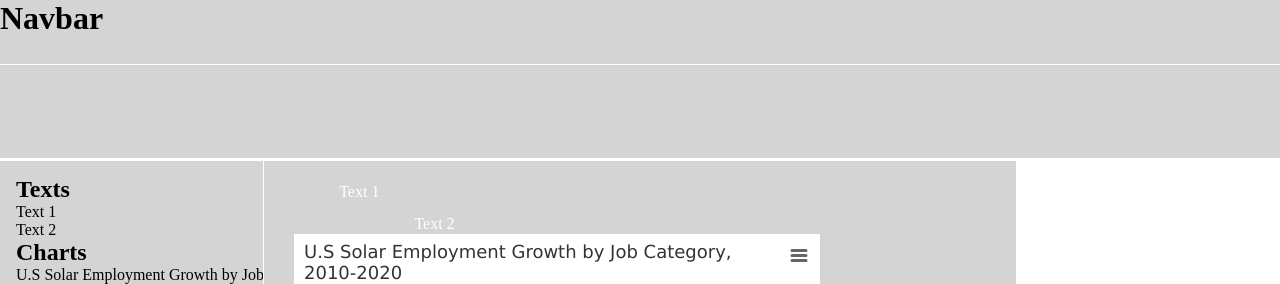
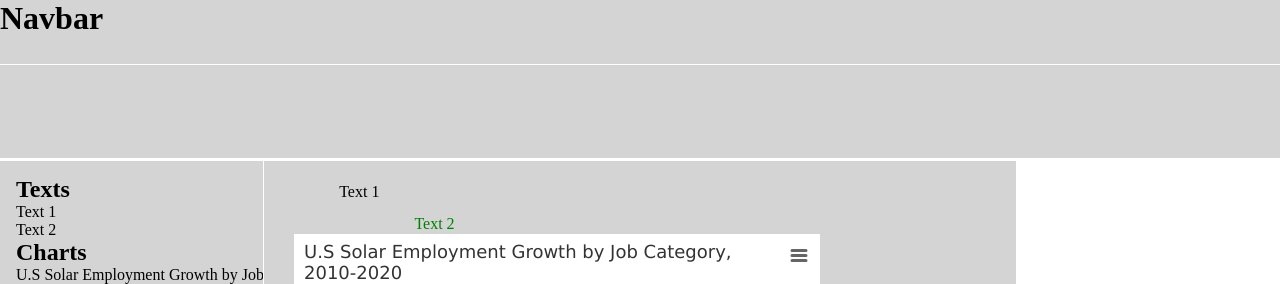
Before and after one commit to NessaAz/rate-my-service, a React (Vite) app: page / in a window 1280 px wide. Shown: the top 284 px of the page. Built offline with nearby package versions, Linux system fonts and the light colour scheme.

Commit message:
Change styling of text objects

```diff
--- a/src/Utilities/Data/canvasObjects.js
+++ b/src/Utilities/Data/canvasObjects.js
@@ -9,7 +9,8 @@ const canvasObjects = [
         element: "p",
         content: "Text 1",
         contentStyle: {
-            fontSize: "1rem"
+            fontSize: "1rem",
+            color: "black"
         }
     },
     {
@@ -22,7 +23,8 @@ const canvasObjects = [
         element: "p",
         content: "Text 2",
         contentStyle: {
-            fontSize: "1rem"
+            fontSize: "1rem",
+            color: "green"
         }
     },
     {
```
